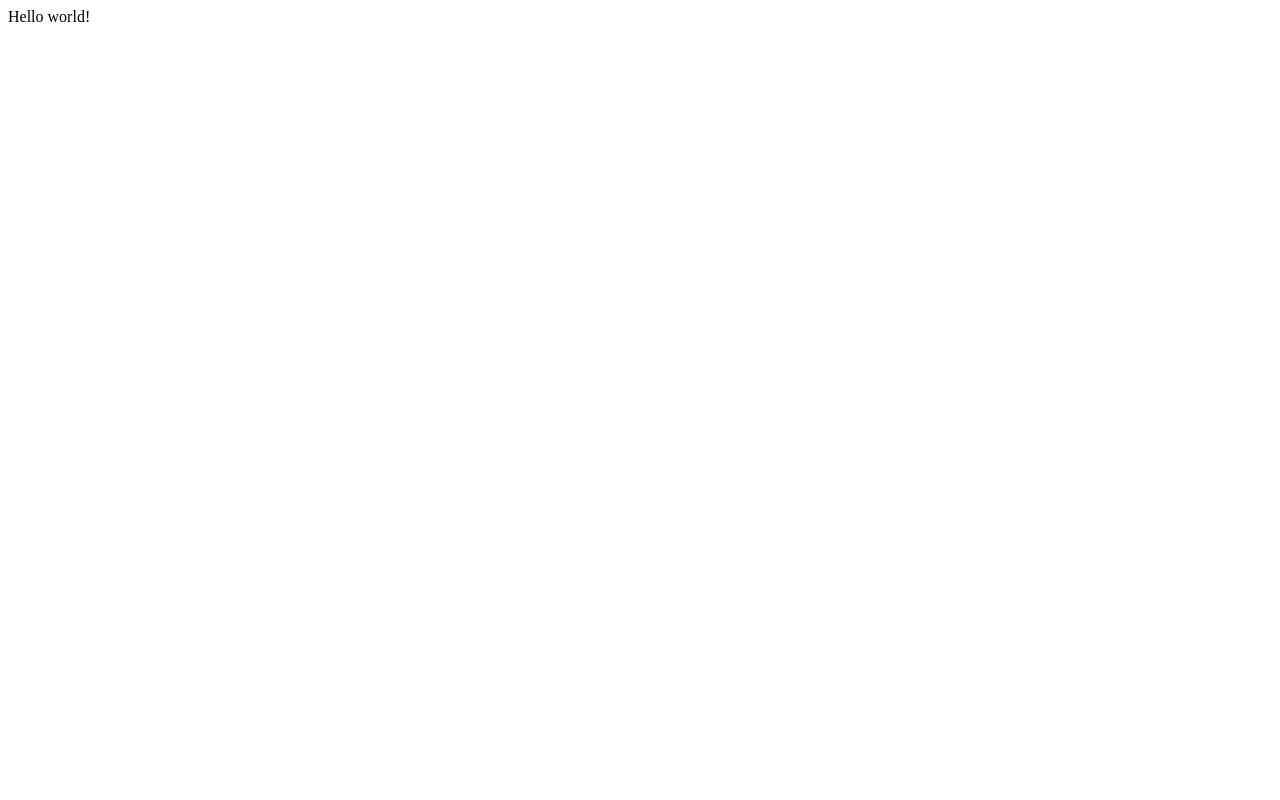
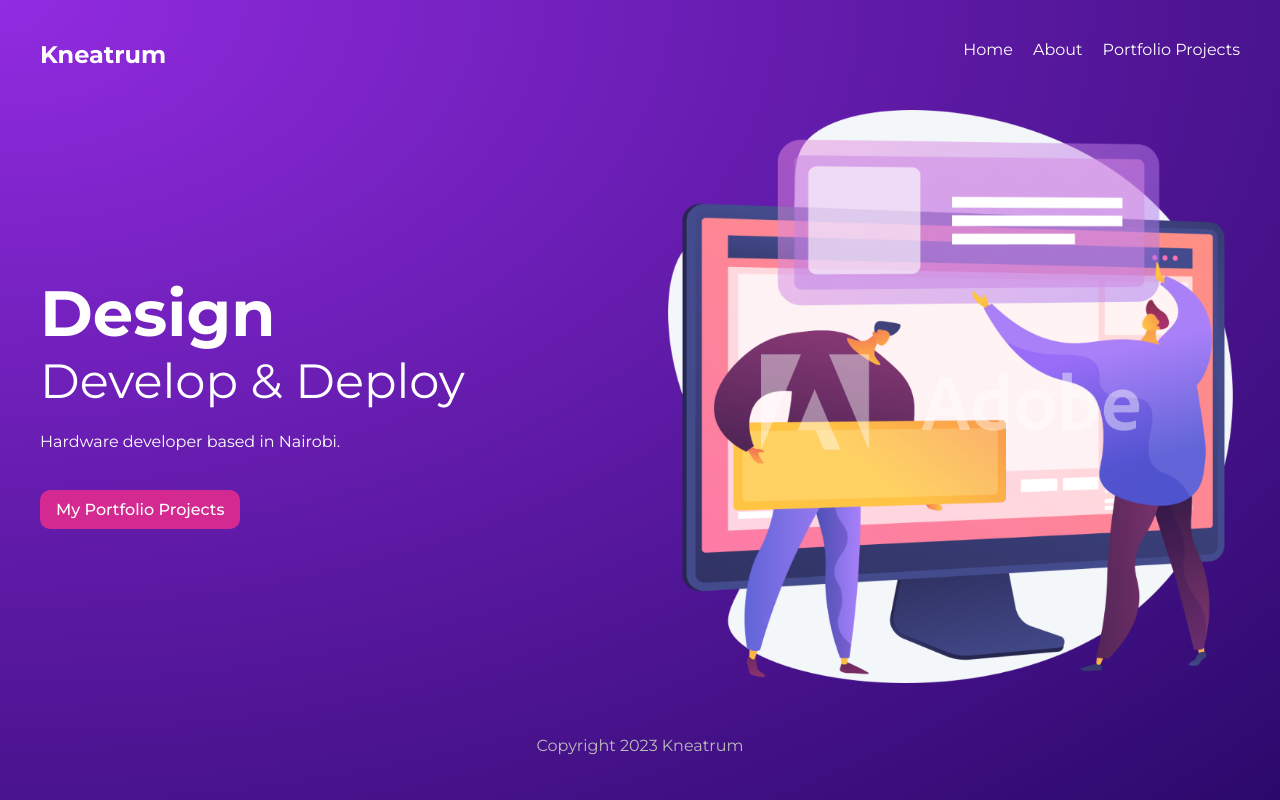
Before and after one commit to Kneatrum/Personal-website, a Gatsby site: page / in a window 1280 px wide. Built offline with nearby package versions, Linux system fonts and the light colour scheme; Gatsby itself is replaced by a stand-in of ours.

Commit message:
Added several folders and files

```diff
--- a/gatsby-config.js
+++ b/gatsby-config.js
@@ -8,5 +8,16 @@
  * @type {import('gatsby').GatsbyConfig}
  */
 module.exports = {
-  plugins: [],
+  plugins: [{
+    resolve: `gatsby-source-filesystem`,
+    options: {
+      name: `notes`,
+      path: `${__dirname}/src/pages/`,
+    },
+  },],
+  siteMetadata: {
+    title: 'Kneatrum',
+    description: 'Hardware Dev Portfolio',
+    copyright: 'This website is copyright 2023 Knreatrum'
+  }
 }
--- a/package.json
+++ b/package.json
@@ -14,6 +14,7 @@
   },
   "dependencies": {
     "gatsby": "^5.3.3",
+    "gatsby-source-filesystem": "^5.3.1",
     "react": "^18.2.0",
     "react-dom": "^18.2.0"
   },
--- /dev/null
+++ b/src/components/Layout.js
@@ -0,0 +1,18 @@
+import React from 'react'
+import Navbar from './Navbar'
+import '../styles/global.css'
+
+
+export default function Layout({ children }) {
+  return (
+    <div className="layout">
+      <Navbar />
+       <div className="content">
+        { children }
+        </div>
+        <footer>
+            <p>Copyright 2023 Kneatrum</p>
+        </footer>
+    </div>
+  )
+}
--- /dev/null
+++ b/src/components/Navbar.js
@@ -0,0 +1,27 @@
+import { graphql, Link, useStaticQuery} from 'gatsby'
+import React from 'react'
+
+export default function Navbar() {
+  const data = useStaticQuery(graphql`
+    query SiteInfo {
+      site {
+        siteMetadata {
+          title
+        }
+      }
+    }
+  `)
+
+  const {title} = data.site.siteMetadata
+
+  return (
+    <nav>
+        <h1>{ title }</h1>
+        <div className='links'>
+            <Link to="/">Home</Link>
+            <Link to="/about">About</Link>
+            <Link to="/projects">Portfolio Projects</Link>
+        </div>
+    </nav>
+  )
+}
--- a/src/pages/index.js
+++ b/src/pages/index.js
@@ -1,5 +1,20 @@
-import * as React from "react"
+import { Link } from "gatsby"
+import React from "react"
+import Layout from '../components/Layout'
+import * as styles from '../styles/home.module.css'
 
 export default function Home() {
-  return <div>Hello world!</div>
+  return (
+    <Layout>
+      <section className={styles.header}>
+        <div>
+          <h2>Design</h2>
+          <h3>Develop & Deploy</h3>
+          <p>Hardware developer based in Nairobi.</p>
+          <Link className={styles.btn} to="/projects">My Portfolio Projects</Link>
+        </div>
+        <img src="/banner.png" alt="site banner" style={{maxWidth: '100%'}}/>
+      </section>
+    </Layout>
+  )
 }
--- /dev/null
+++ b/src/styles/global.css
@@ -0,0 +1,50 @@
+@import url('https://fonts.googleapis.com/css2?family=Montserrat:wght@300;400;500;700&display=swap');
+
+* {
+  margin: 0;
+  padding: 0;
+  text-decoration: none;
+  font-family: "Montserrat";
+  color: white;
+}
+html, body {
+  min-height: 100%;
+}
+body {
+  background: radial-gradient(at top left, rgba(146,43,225,1) 0%, rgba(43,9,107,1) 100%);
+  background-repeat: no-repeat;
+}
+p {
+  margin: 16px auto;
+  line-height: 1.5em;
+}
+
+/* layout & nav */
+.layout {
+  max-width: 1200px;
+  margin: 0 auto;
+}
+nav {
+  display: grid;
+  grid-template-columns: 1fr 1fr;
+  margin: 40px auto;
+}
+nav .links {
+  display: inline-block;
+  text-align: right;
+}
+nav a {
+  display: inline-block;
+  margin-left: 20px;
+  font-weight: 400;
+  padding-bottom: 8px;
+  border-bottom: 3px solid transparent;
+}
+nav a:hover {
+  border-color: white;
+}
+footer p{
+  text-align: center;
+  color: #bbb;
+  margin: 40px auto;
+}
--- /dev/null
+++ b/src/styles/home.module.css
@@ -0,0 +1,22 @@
+.header {
+    display: grid;
+    grid-template-columns: 1fr 1fr;
+    grid-gap: 40px;
+    align-items: center;
+  }
+  .header h2 {
+    font-size: 4em;
+  }
+  .header h3 {
+    font-size: 3em;
+    font-weight: 400;
+    margin-bottom: 20px;
+  }
+  .btn {
+    display: inline-block;
+    background: #D42990;
+    padding: 10px 16px;
+    border-radius: 10px;
+    margin-top: 20px;
+    font-weight: 500;
+  }
```
Also changed, not shown: src/pages/404.js (added, +13 -0 lines), src/pages/about.js (added, +15 -0 lines), src/pages/projects/index.js (added, +14 -0 lines), src/styles/projects.module.css (added, +11 -0 lines), src/notes/bar.txt (added), src/notes/foo.txt (added), static/banner.png (added), 1 other file.
